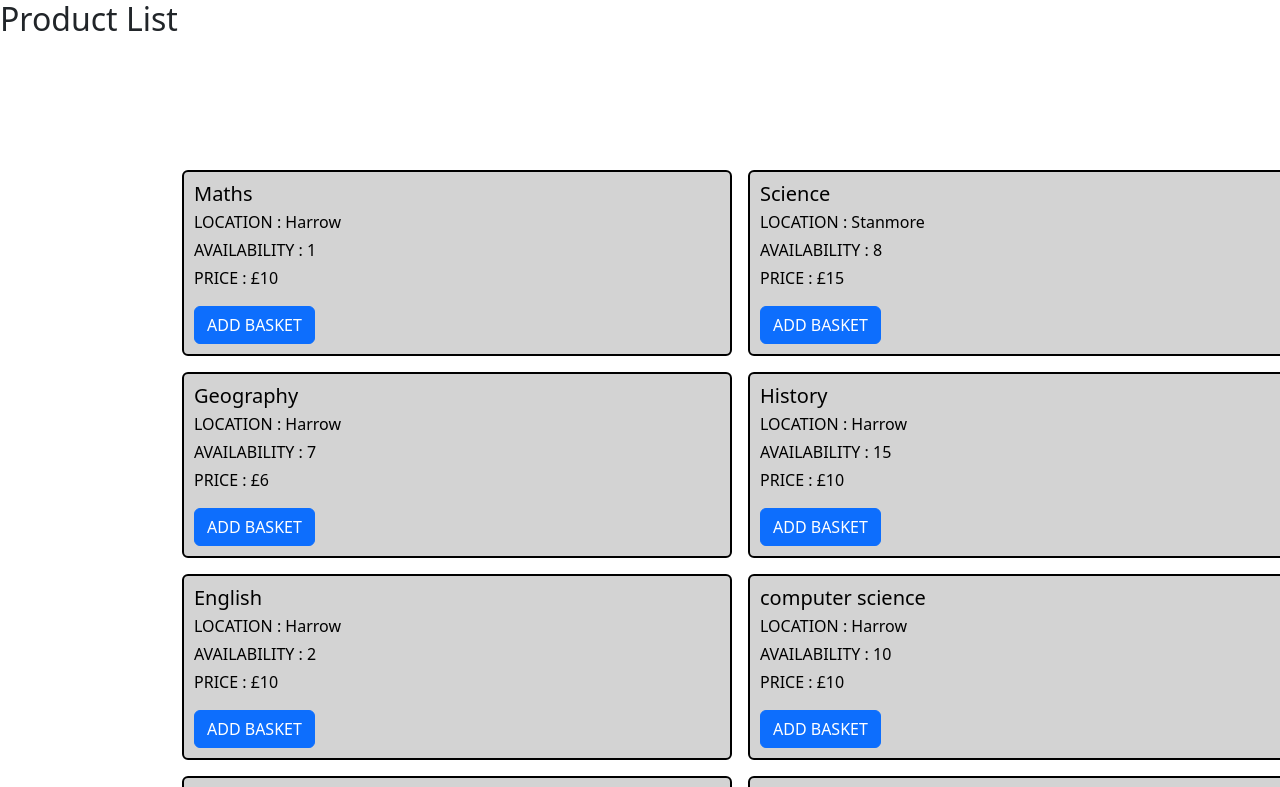
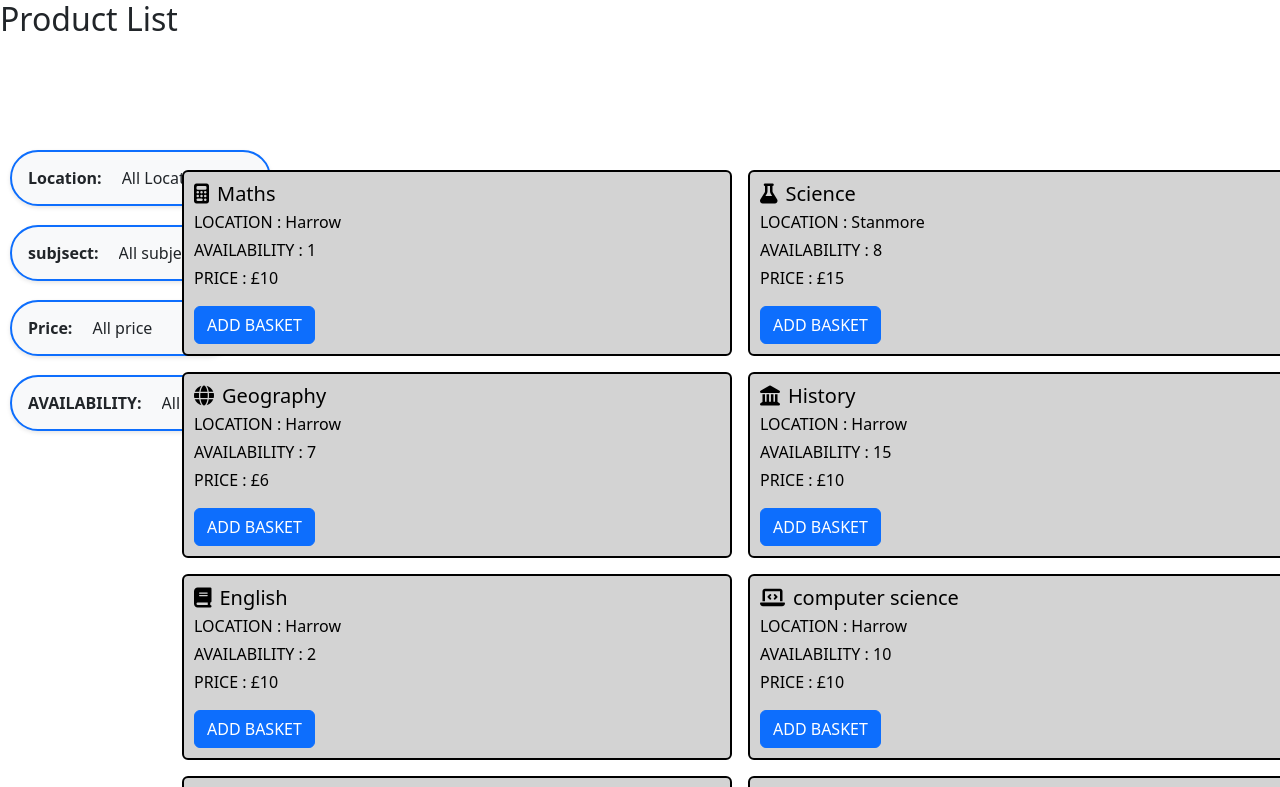
Before and after one commit to amanbhudia639-svg/FRONTEND, a Vue app: page / in a window 1280 px wide. Shown: the top 787 px of the page. Built offline with nearby package versions, Linux system fonts and the light colour scheme.

Commit message:
FILTER Function Added

```diff
--- a/src/components/products.vue
+++ b/src/components/products.vue
@@ -3,11 +3,11 @@
     <h2>Product List</h2>
     <div class="container py-3">
       <div class="row g-3">
-        <div class="col-md-6" v-for="product in products" :key="product.productid">
+       <div class="col-md-6" v-for="product in filteredProducts" :key="product.productid">
           <div class="list-group">
             <a href="#" class="list-group-item list-group-item-action active" aria-current="true">
               <div class="d-flex w-100 justify-content-between">
-                <h5 class="mb-1">{{ product.pname }}</h5>
+                <h5 class="mb-1"><i :class="['fa-solid', product.icon, 'me-2']"></i>{{ product.pname }}</h5>
               </div>
               <p class="mb-1">LOCATION : {{ product.location }}</p>
               <p class="mb-1">AVAILABILITY : {{ product.quantity }}</p>
@@ -19,7 +19,7 @@
       </div>
     </div>
 
-    <button class="btn btn-primary" type="button" data-bs-toggle="offcanvas" data-bs-target="#offcanvasScrolling" aria-controls="offcanvasScrolling" :disabled="Basket <= 0">Basket</button>
+    <button class="btn btn-primary" type="button" data-bs-toggle="offcanvas" data-bs-target="#offcanvasScrolling" aria-controls="offcanvasScrolling" :disabled="Basket.length <= 0">Basket</button>
 
     <div class="offcanvas offcanvas-start" data-bs-scroll="true" data-bs-backdrop="false" tabindex="-1" id="offcanvasScrolling" aria-labelledby="offcanvasScrollingLabel">
       <div class="offcanvas-header">
@@ -32,7 +32,7 @@
           <div class="list-group">
             <a href="#" class="list-group-item list-group-item-action active" aria-current="true">
               <div class="d-flex w-100 justify-content-between">
-                <h5 class="mb-1">{{ product.pname }}</h5>
+                <h5 class="mb-1"><i :class="['fa-solid', product.icon, 'me-2']"></i>{{ product.pname }}</h5>
               </div>
               <p class="mb-1">LOCATION : {{ product.location }}</p>
               <p class="mb-1">AVAILABILITY : {{ product.quantity }}</p>
@@ -51,6 +51,39 @@
         <button class="btn btn-success w-100" @click="CHECK" :disabled="!CHECKOUT.NAME || !CHECKOUT.PHONE">Checkout</button>
       </div>
     </div>
+
+    <div class="d-flex flex-column align-items-start mb-3">
+      <div class="filter-box fixed-left">
+        <label for="locationFilter" class="form-label me-2 mb-0 fw-bold">Location:</label>
+        <select id="locationFilter" class="form-select d-inline-block w-auto border-0 bg-transparent" v-model="selectedLocation">
+          <option value="">All Locations</option>
+          <option v-for="loc in uniqueLocations" :key="loc" :value="loc">{{ loc }}</option>
+        </select>
+      </div>
+    </div>
+    <div class="filter-box fixed-left2" >
+      <label for="subject" class="form-label me-2 mb-0 fw-bold">subjsect:</label>
+        <select id="subject" class="form-select d-inline-block w-auto border-0 bg-transparent" v-model="selectedsubject">
+          <option value="">All subjects</option>
+          <option v-for="sub in  selcsubject" :key="sub" :value="sub">{{ sub }}</option>
+        </select>
+    </div>
+    <div class="filter-box fixed-left3">
+      <label for="sortPrice" class="form-label me-2 mb-0 fw-bold">Price:</label>
+      <select id="sortPrice" class="form-select d-inline-block w-auto border-0 bg-transparent" v-model="selectedprice">
+        <option value="">All price</option>
+        <option value="low">Low → High</option>
+        <option value="high">High → Low</option>
+      </select>
+    </div>
+    <div class="filter-box fixed-left4">
+      <label for="sortquantity" class="form-label me-2 mb-0 fw-bold">AVAILABILITY:</label>
+      <select id="sortquanity" class="form-select d-inline-block w-auto border-0 bg-transparent" v-model="selectedavaliablity">
+        <option value="">All Availability</option>
+        <option value="low">Low → High</option>
+        <option value="high">High → Low</option>
+      </select>
+    </div>
   </div>
 </template>
 
@@ -61,25 +94,66 @@
     name: 'ProductList', // multi-word to satisfy ESLint
     data() {
       return {
+        selectedLocation: '',
+        selectedsubject: '',
+        selectedprice: '',
+        selectedavaliablity: '',
         products: [
-          { productid: '1001', pname: 'Maths', location: 'Harrow',   price: 10, quantity: 1 },
-          { productid: '1002', pname: 'Science',  location: 'Stanmore', price: 15, quantity: 8},
-          { productid: '1003', pname: 'Geography', location: 'Harrow',   price:  6,  quantity: 7},
-          { productid: '1004', pname: 'History', location: 'Harrow',   price: 10,  quantity:  15 },
-          { productid: '1005', pname: 'English', location: 'Harrow',   price: 10, quantity: 2},
-          { productid: '1007', pname: 'computer science',   location: 'Harrow',   price: 10, quantity: 10 },
-          { productid: '1008', pname: 'pre',    location: 'Stanmore', price: 15, quantity: 8},
-          { productid: '1009', pname: 'Art',  location: 'Harrow',   price: 6,  quantity: 7},
-          { productid: '10010', pname: 'French',    location: 'Harrow',   price: 10, quantity: 15},
-          { productid: '10011', pname: 'DT',    location: 'Harrow',   price: 10, quantity: 2}
+          { productid: '1001', pname: 'Maths', location: 'Harrow',   price: 10, quantity: 1, icon: 'fa-calculator' },
+          { productid: '1002', pname: 'Science',  location: 'Stanmore', price: 15, quantity: 8, icon: 'fa-flask'},
+          { productid: '1003', pname: 'Geography', location: 'Harrow',   price:  6,  quantity: 7, icon: 'fa-globe'},
+          { productid: '1004', pname: 'History', location: 'Harrow',   price: 10,  quantity:  15, icon: 'fa-landmark' },
+          { productid: '1005', pname: 'English', location: 'Harrow',   price: 10, quantity: 2, icon: 'fa-book'},
+          { productid: '1007', pname: 'computer science',   location: 'Harrow',   price: 10, quantity: 10, icon: 'fa-laptop-code'},
+          { productid: '1008', pname: 'pre',    location: 'Stanmore', price: 15, quantity: 8, icon: 'fa-church'},
+          { productid: '1009', pname: 'Art',  location: 'Harrow',   price: 6,  quantity: 7, icon: 'fa-paintbrush'},
+          { productid: '10010', pname: 'French',    location: 'Harrow',   price: 10, quantity: 15, icon: 'fa-language'},
+          { productid: '10011', pname: 'DT',    location: 'Harrow',   price: 10, quantity: 2, icon: 'fa-tools'}
         ],
         Basket: [],
-        CHECKOUT: [
-          {NAME: '', PHONE:'' }
-        ]
+        CHECKOUT: {NAME: '', PHONE:'' }
 
       }
     },
+
+    computed: {
+    uniqueLocations() {
+      return [...new Set(this.products.map(p => p.location))];
+    },
+
+    selcsubject() {
+      return [...new Set(this.products.map(p => p.pname))];
+    },
+
+    filteredProducts() {
+      let filtered = this.products;
+
+      if (this.selectedLocation) {
+        filtered = filtered.filter(p => p.location === this.selectedLocation);
+      }
+
+      if (this.selectedsubject) {
+        filtered = filtered.filter(p => p.pname === this.selectedsubject);
+      }
+
+      if (this.selectedprice === 'low') {
+        filtered = [...filtered].sort((a, b) => a.price - b.price);
+      } else if (this.selectedprice === 'high') {
+        filtered = [...filtered].sort((a, b) => b.price - a.price);
+      }
+
+      if (this.selectedavaliablity === 'low') {
+        filtered = [...filtered].sort((a, b) => a.quantity - b.quantity);
+      } else if (this.selectedprice === 'high') {
+        filtered = [...filtered].sort((a, b) => b.quantity - a.quantity);
+      }
+
+
+
+      return filtered;
+    }
+
+   },
 
     methods: {
       ADDBasket(product){
@@ -87,7 +161,7 @@
           product.quantity -= 1;
           console.log("Removes quantity:", product.quantity);
 
-        this.Basket.push({productid: product.productid, pname: product.pname, location: product.location, price: product.price, quantity: 1});
+        this.Basket.push({productid: product.productid, pname: product.pname, location: product.location, price: product.price, quantity: 1, icon: product.icon});
         console.log("Added to basket:", product);
       },
 
@@ -136,13 +210,12 @@
            this.CHECKOUT = { NAME: '', PHONE: '' };
       }
 
+    }
 
-
-    }
+  }
 
 
 
-  }
 
 
 
@@ -185,6 +258,39 @@
   left: 100px;
  }
 
+.filter-box {
+  display: inline-block;
+  padding: 8px 16px;
+  border-radius: 30px;
+  border: 2px solid #0d6efd;
+  background-color: #f8f9fa;
+  box-shadow: 0 2px 4px rgba(0, 0, 0, 0.1);
+}
 
 
+.fixed-left {
+  position: fixed;
+  top: 150px;
+  left: 10px;
+}
+
+
+.fixed-left2 {
+  position: fixed;
+  top: 225px;
+  left: 10px;
+}
+
+.fixed-left3 {
+  position: fixed;
+  top: 300px;
+  left: 10px;
+}
+
+.fixed-left4 {
+  position: fixed;
+  top: 375px;
+  left: 10px;
+}
+
 </style>
```
